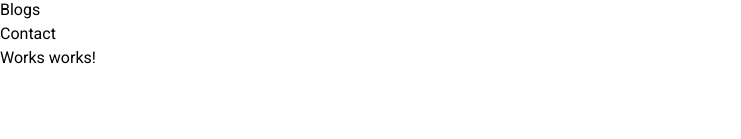
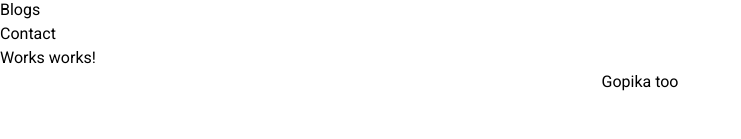
Before and after one commit to shaaakir7/Corporate-angular, an Angular app: page /works in a window 1280 px wide. Shown: the part 161-300 px from the top of the page, without its empty margins (0-741 px from the left). Built offline with nearby package versions, Linux system fonts and the light colour scheme.

Commit message:
works added

```diff
--- a/src/app/test/test.component.html
+++ b/src/app/test/test.component.html
@@ -1 +1,2 @@
 <p>test works!</p>
+<p style="text-align: center;">Gopika too </p>
--- a/src/app/works/works.component.html
+++ b/src/app/works/works.component.html
@@ -1 +1,2 @@
 <p class="text-center text-3xl font-bold">Works works!</p>
+<p style="text-align: center;">Gopika too </p>
```
